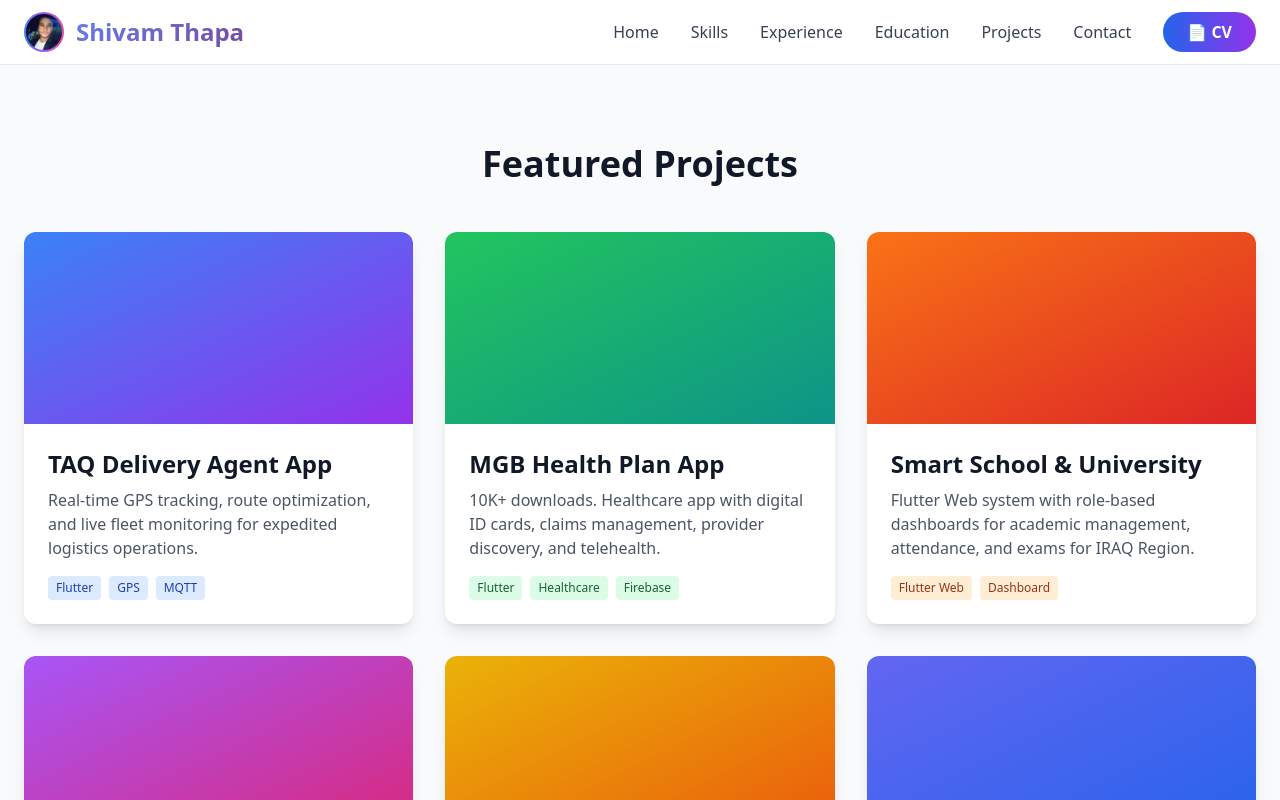
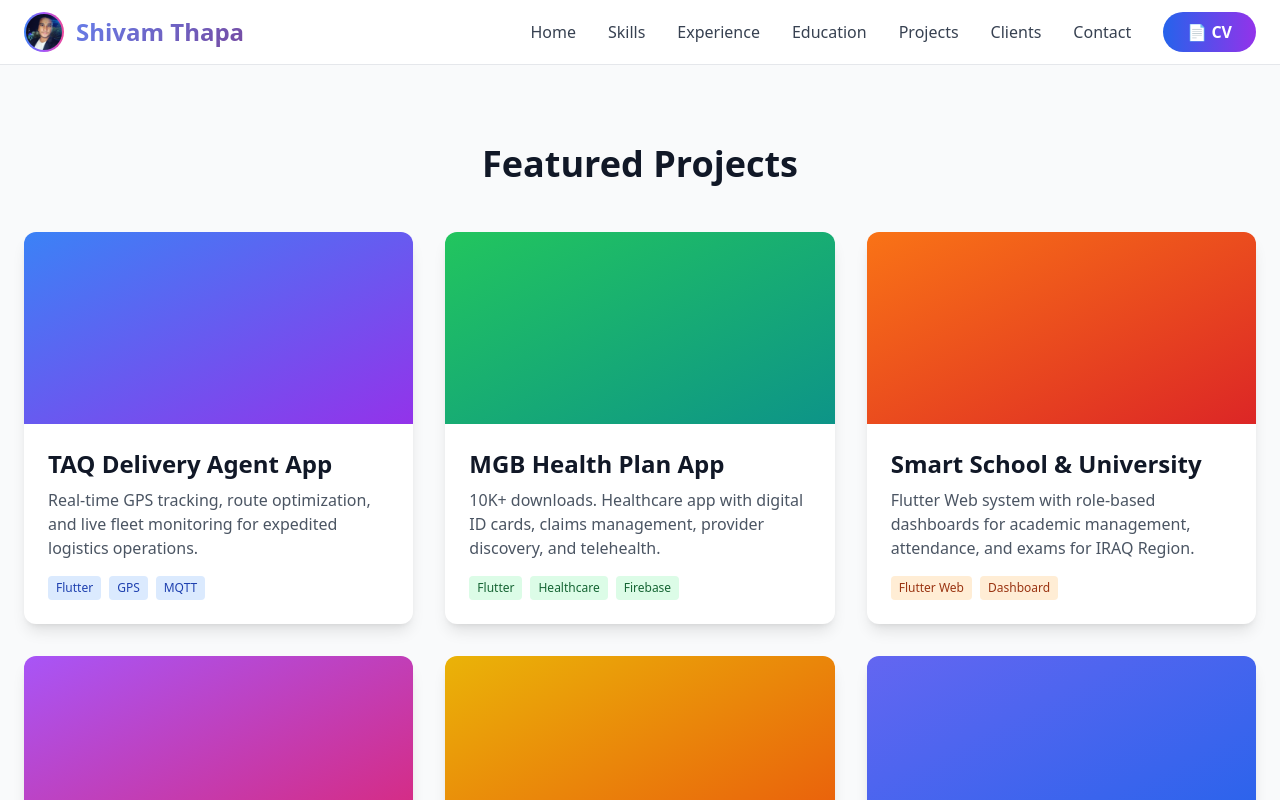
Before and after one commit to shiv-stack/portfolio_shivam, an Angular app: page /projects in a window 1280 px wide. Shown: the top 800 px of the page. Built offline with nearby package versions, Linux system fonts and the light colour scheme.

Commit message:
client nav button added

```diff
--- a/src/app/features/projects/projects.component.html
+++ b/src/app/features/projects/projects.component.html
@@ -102,7 +102,7 @@
 </section>
 
 <!-- Our Clients Section -->
-<section id="clients-standalone" class="py-20 bg-white dark:bg-gray-950">
+<section id="clients" class="py-20 bg-white dark:bg-gray-950">
   <div class="container mx-auto px-6">
     <h2 class="text-4xl font-bold text-center text-gray-900 dark:text-white mb-12">
       Our Clients
--- a/src/app/shared/navbar/navbar.component.html
+++ b/src/app/shared/navbar/navbar.component.html
@@ -19,6 +19,7 @@
         <a href="#experience" class="text-gray-700 dark:text-gray-300 hover:text-purple-600 dark:hover:text-purple-400 transition-colors font-medium">Experience</a>
         <a href="#education" class="text-gray-700 dark:text-gray-300 hover:text-purple-600 dark:hover:text-purple-400 transition-colors font-medium">Education</a>
         <a href="#projects" class="text-gray-700 dark:text-gray-300 hover:text-purple-600 dark:hover:text-purple-400 transition-colors font-medium">Projects</a>
+        <a href="#clients" class="text-gray-700 dark:text-gray-300 hover:text-purple-600 dark:hover:text-purple-400 transition-colors font-medium">Clients</a>
         <a href="#contact" class="text-gray-700 dark:text-gray-300 hover:text-purple-600 dark:hover:text-purple-400 transition-colors font-medium">Contact</a>
 
         <!-- Download CV Button -->
@@ -68,6 +69,11 @@
            class="text-gray-700 dark:text-gray-300 hover:text-purple-600 dark:hover:text-purple-400 transition-colors font-medium py-2 px-4 rounded-lg hover:bg-purple-50 dark:hover:bg-slate-800">
           Projects
         </a>
+        <a href="#clients"
+           (click)="closeMenu()"
+           class="text-gray-700 dark:text-gray-300 hover:text-purple-600 dark:hover:text-purple-400 transition-colors font-medium py-2 px-4 rounded-lg hover:bg-purple-50 dark:hover:bg-slate-800">
+          Clients
+        </a>
         <a href="#contact"
            (click)="closeMenu()"
            class="text-gray-700 dark:text-gray-300 hover:text-purple-600 dark:hover:text-purple-400 transition-colors font-medium py-2 px-4 rounded-lg hover:bg-purple-50 dark:hover:bg-slate-800">
```
